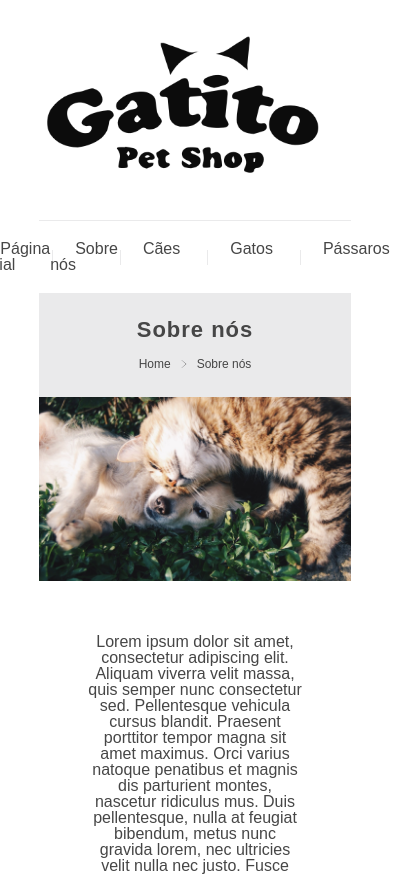
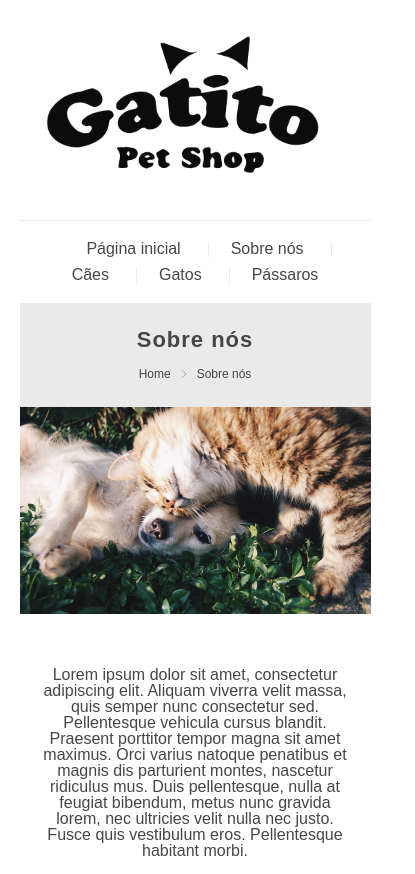
Before and after one commit to gabevaz/curso-sass, a plain HTML site: page about.html in a window 390 px wide. Shown: the top 874 px of the page, 415 px wide, since content can reach past the window. Drawn offline with Linux system fonts and the light colour scheme; files whose address does not match are found by name.

Commit message:
mixins para media query, function para transformar px em rem

```diff
--- a/_about.scss
+++ b/_about.scss
@@ -1,4 +1,7 @@
 .about {
+    @include for-phone-only {
+        width: 90%;
+    }
     width: 80%;
     margin: 0 auto 40px;
 
@@ -9,7 +12,7 @@
     }
 
     &__h1 {
-        font-size: 22px;
+        @include fontSize(22px);
         color: $dark-grey;
         letter-spacing: 1px;
         @extend %half-margin-top, %default-margin-bottom, %no-margin-left, %no-margin-right;
@@ -20,7 +23,7 @@
         justify-content: center;
         align-items: center;
         &__link {
-            font-size: 12px;
+            @include fontSize(12px);
             text-decoration: unset;
             color: $dark-grey;
 
@@ -51,7 +54,13 @@
         width: 70%;
         margin: 30px auto;
         text-align: center;
-        font-size: 16px;
+        @include fontSize(16px);
+        @include for-phone-only {
+            width: 90%;
+        }
+        @include for-tablet-only {
+            width: 80%;
+        }
     }
 
     &__split {
@@ -63,15 +72,22 @@
 
     &__img2 {
         width: 40%;
+        @include for-phone-only {
+            width: 80%;
+        }
     }
 
     &__txt {
         width: 55%;
+        @include for-phone-only {
+            width: 90%;
+            text-align: center;
+        }
     }
 
     &__p {
         padding: 10px 20px;
-        font-size: 14px;
+        @include fontSize(14px);
     }
 
 }
--- a/_article.scss
+++ b/_article.scss
@@ -1,4 +1,7 @@
 .article {
+    @include for-phone-only {
+        width: 90%;
+    }
     width: 80%;
     margin: 0 auto 40px;
 
@@ -9,7 +12,7 @@
     }
 
     &__h1 {
-        font-size: 22px;
+        @include fontSize(22px);
         color: $dark-grey;
         letter-spacing: 1px;
         @extend %half-margin-top, %default-margin-bottom, %no-margin-left, %no-margin-right;
@@ -20,7 +23,7 @@
         justify-content: center;
         align-items: center;
         &__link {
-            font-size: 12px;
+            @include fontSize(12px);
             text-decoration: unset;
             color: $dark-grey;
 
@@ -49,12 +52,12 @@
 
     &__date {
         @extend %no-margin-top, %no-margin-bottom, %default-margin-left, %default-margin-right;
-        font-size: 12px;
+        @include fontSize(12px);
         font-style: italic;
     }
 
     &__tag {
-        font-size: 14px;
+        @include fontSize(14px);
         padding: 5px 7px;
         color: $purple;
         border: 1px solid $purple;
@@ -63,7 +66,7 @@
 
     &__content {
         font-weight: 100;
-        font-size: 14px;
+        @include fontSize(14px);
         color: $dark-grey;
         padding: 10px 20px;
     }
--- a/_collection.scss
+++ b/_collection.scss
@@ -1,9 +1,10 @@
 $half-width: 50%;
 $full-width: 100%;
-$half-font: 18px;
-$full-font: 22px;
 
 @mixin theme-collection($half-post: true) {
+    @include for-phone-only {
+        width: $full-width;
+    }
     @if $half-post {
         width: $half-width;
     } @else {
@@ -12,10 +13,13 @@ $full-font: 22px;
 }
 
 @mixin font-collection($half-title: true) {
+    @include for-phone-only {
+        @include fontSize(16px);
+    }
     @if $half-title {
-        font-size: $half-font;
+        @include fontSize(18px);
       } @else {
-        font-size: $full-font;
+        @include fontSize(22px);
       }
 }
 
@@ -27,6 +31,9 @@ $full-font: 22px;
     width: 80%;
     margin-left: auto;
     margin-right: auto;
+    @include for-phone-only {
+        width: 90%;
+    }
 
     &__post {
         @include theme-collection($half-post: false);
@@ -76,19 +83,32 @@ $full-font: 22px;
 
     &__date {
         @extend %no-margin-top, %no-margin-bottom, %default-margin-left, %default-margin-right;
-        font-size: 12px;
+        @include fontSize(12px);
         font-style: italic;
         width: 20%;
+        @include for-phone-only {
+            @include fontSize(10px);
+        }
+        @include for-tablet-only {
+            width: 30%;
+        }
     }
 
     &__tag {
-        font-size: 14px;
+        @include fontSize(14px);
         width: 50px;
         padding: 5px 7px;
         color: $purple;
         border: 1px solid $purple;
-        // margin: 0 10px;
         @extend %no-margin-top, %no-margin-bottom, %default-margin-left, %default-margin-right;
+        @include for-phone-only {
+            width: 30px;
+            @include fontSize(12px);
+        }
+        @include for-tablet-only {
+            width: 35px;
+            @include fontSize(12px);
+        }
     }
 
     &__breadcrumb {
@@ -103,7 +123,7 @@ $full-font: 22px;
 
     .breadcrumb {
         &__link {
-            font-size: 18px;
+            @include fontSize(18px);
             text-decoration: unset;
             color: $dark-grey;
             letter-spacing: 1px;
--- a/_footer.scss
+++ b/_footer.scss
@@ -8,8 +8,8 @@
         max-width: 100px;
     }
 
-    &__footer-txt {
+    &__txt {
         margin: auto;
-        font-size: 14px;
+        @include fontSize(14px);
     }
 }
--- a/_header.scss
+++ b/_header.scss
@@ -11,13 +11,29 @@
             @include flx(justify-content, center);
             border-top: 1px solid $light-grey;
             border-bottom: 1px solid $light-grey;
-            width: 80%;
             margin-right: auto;
             margin-left:auto;
-            padding: 20px 0;
+            @include for-phone-only {
+                width: 90%;
+                padding: 15px 0;
+                flex-wrap: wrap;
+            }
+
+            @include for-tablet-only {
+                width: 80%;
+                padding: 20px 0;
+            }
+
+            @include for-desktop-up {
+                width: 80%;
+                padding: 20px 0;
+            }
         }
         &__links {
             position: relative;
+            @include for-phone-only {
+                padding: 5px 0;
+            }
 
             &:not(:last-child):after {
                 content: "";
--- a/_variables.scss
+++ /dev/null
@@ -1,6 +0,0 @@
-$purple: #A050BE;
-$yellow: #FABE50;
-$light-grey: #eaeaeb;
-$dark-grey: #464646;
-$directions: top, right, bottom, left;
-$layout-margin-size: 10px;
--- a/style.scss
+++ b/style.scss
@@ -28,6 +28,27 @@ $layout-margin-size: 10px;
     #{$property}: $jty-cnt;
 }
 
+@function calculateRem($size) {
+    @return $size / 16px * 1rem;
+}
+
+@mixin fontSize($size) {
+    font-size: $size;
+    font-size: calculateRem($size);
+}
+
+@mixin for-phone-only {
+    @media (max-width: 767.98px) { @content; }
+}
+
+@mixin for-tablet-only {
+    @media (min-width: 768px) and (max-width: 1199.98px) { @content; }
+}
+
+@mixin for-desktop-up {
+    @media (min-width: 1200px) { @content; }
+}
+
 @import 'body';
 @import 'footer';
 @import 'header';
@@ -40,8 +61,12 @@ $layout-margin-size: 10px;
         flex-wrap: wrap;
 
         &__content {
+            @include for-phone-only {
+                width: 100%;
+            }
+
             width: 70%;
-            padding: 40px 10px;
+            padding: 40px 8px;
         }
         &__post {
             text-align: center;
@@ -51,9 +76,8 @@ $layout-margin-size: 10px;
         }
         &__title {
             @extend %no-decoration;
-
+            @include fontSize(22px);
             color: $dark-grey;
-            font-size: 22px;
             letter-spacing: 1.5px;
             &:hover {
                 color: $purple;
@@ -69,12 +93,12 @@ $layout-margin-size: 10px;
         &__date {
             // margin: 0 10px;
             @extend %no-margin-top, %no-margin-bottom, %default-margin-left, %default-margin-right;
-            font-size: 12px;
+            @include fontSize(12px);
             font-style: italic;
         }
 
         &__tag {
-            font-size: 14px;
+            @include fontSize(14px);
             padding: 5px 7px;
             color: $purple;
             border: 1px solid $purple;
@@ -95,13 +119,12 @@ $layout-margin-size: 10px;
             max-width: 650px;
             margin-left: auto;
             margin-right: auto;
-            font-size: 14px;
+            @include fontSize(14px);
         }
 
         &__btn {
             @extend %no-decoration;
-
-            font-size: 16px;
+            @include fontSize(16px);
             letter-spacing: 1.5px;
             color: $purple;
             background-color: $yellow;
@@ -126,7 +149,7 @@ $layout-margin-size: 10px;
         }
 
         &__p {
-            font-size: 14px;
+            @include fontSize(14px);
             color: $dark-grey;
             margin-top: 10px;
             margin-bottom: 10px;
@@ -138,8 +161,7 @@ $layout-margin-size: 10px;
 
         &__a {
             @extend %no-decoration;
-
-            font-size: 14px;
+            @include fontSize(14px);
             color: $dark-grey;
             margin-top: 10px;
             margin-bottom: 10px;
@@ -151,6 +173,10 @@ $layout-margin-size: 10px;
         &__sidebar {
             width: 25%;
             padding: 40px 10px;
+
+            @include for-phone-only {
+                width: 100%;
+            }
 
         }
 
@@ -187,8 +213,7 @@ $layout-margin-size: 10px;
             }
             &__post-title {
                 @extend %no-decoration;
-
-                font-size: 14px;
+                @include fontSize(14px);
                 color: $purple;
 
                 &:hover {
@@ -196,8 +221,8 @@ $layout-margin-size: 10px;
                 }
             }
             &__post-date {
+                @include fontSize(12px);
                 margin: 5px 0 0 0;
-                font-size: 12px;
             }
         }
     }
```
Also changed, not shown: style.css, 1 other file.
